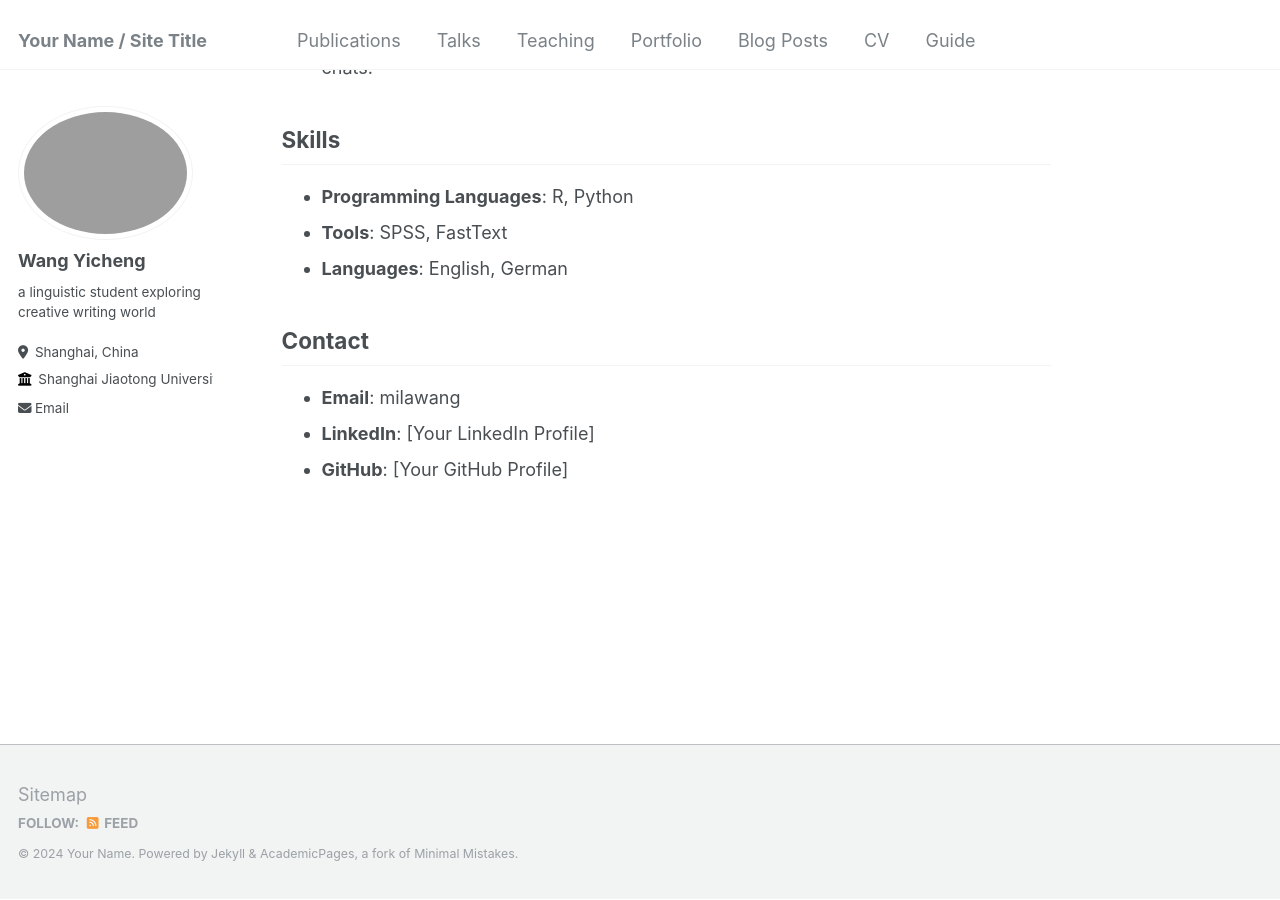
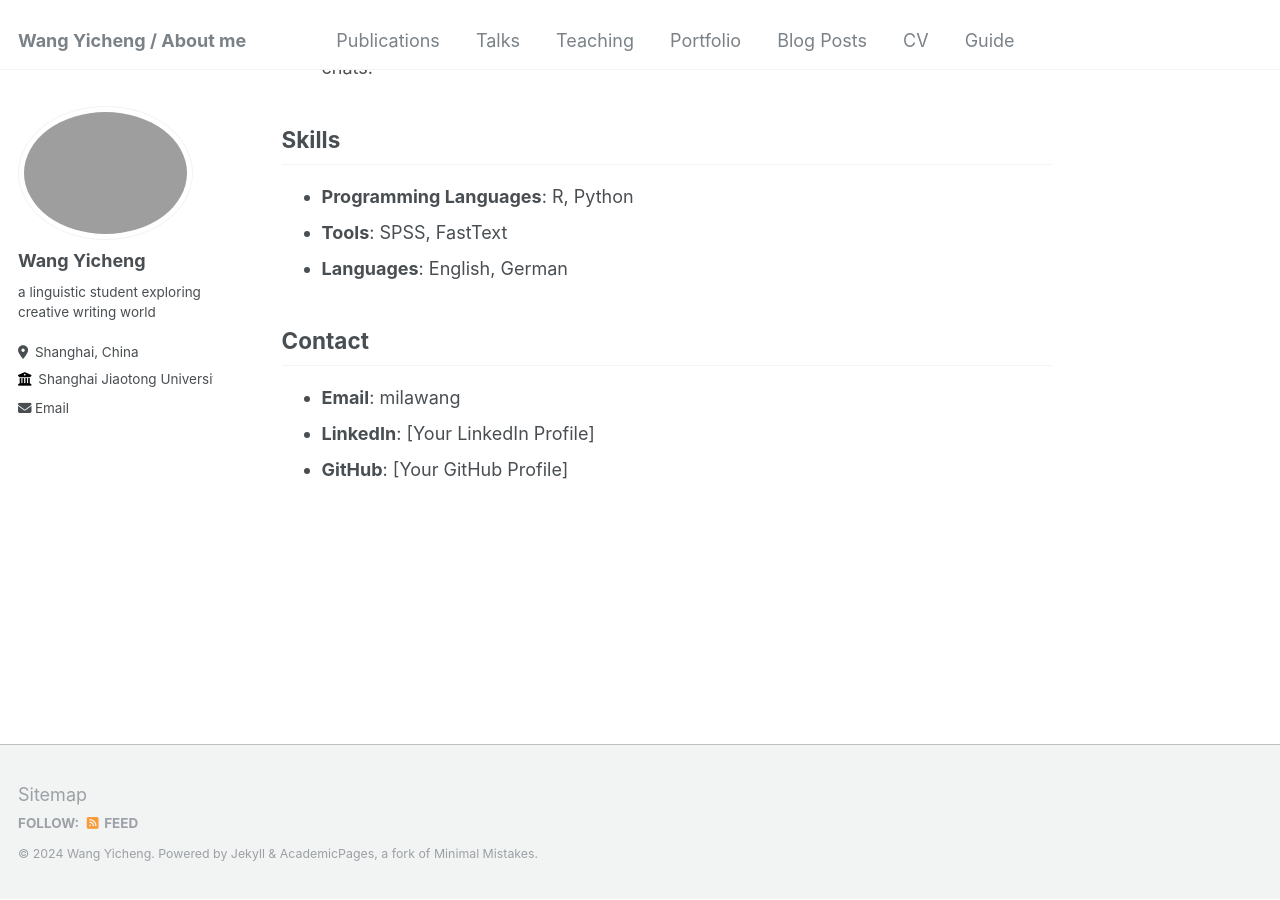
Before and after one commit to MilaWang20/MilaWang20.gituhub.io, a Jekyll site: the page built from _pages/about.md, in a window 1280 px wide and 900 px high, scrolled down 2402 px. Built offline with Jekyll 4.4.1, drawn with Linux system fonts in a browser that asks for light colours.

Commit message:
Update _config.yml

```diff
--- a/_config.yml
+++ b/_config.yml
@@ -8,9 +8,9 @@
 
 # Basic Site Settings
 locale                   : "en-US"
-title                    : "Your Name / Site Title"
+title                    : "Wang Yicheng / About me"
 title_separator          : "-"
-name                     : &name "Your Name"
+name                     : &name "Wang Yicheng"
 description              : &description "personal description"
 url                      : https://academicpages.github.io # the base hostname & protocol for your site e.g. "https://mmistakes.github.io"
 baseurl                  : "" # the subpath of your site, e.g. "/blog"
```
